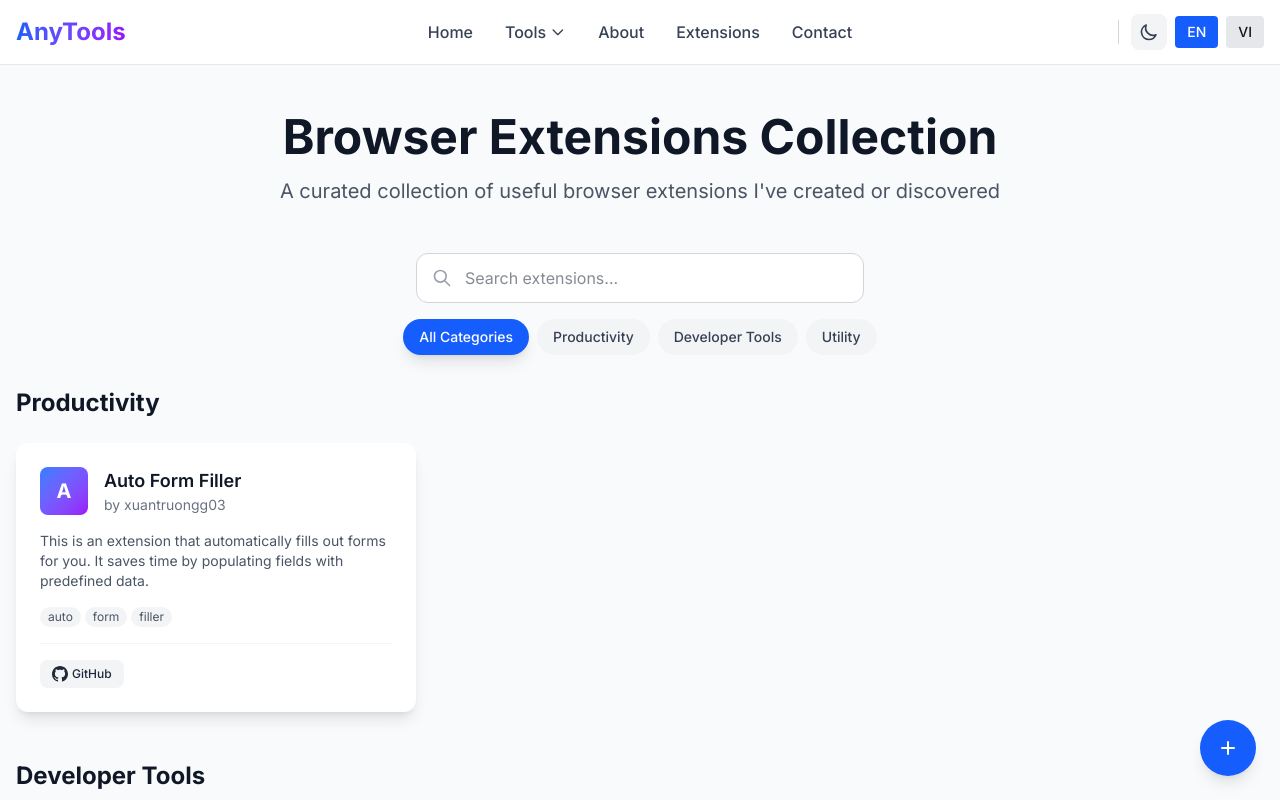
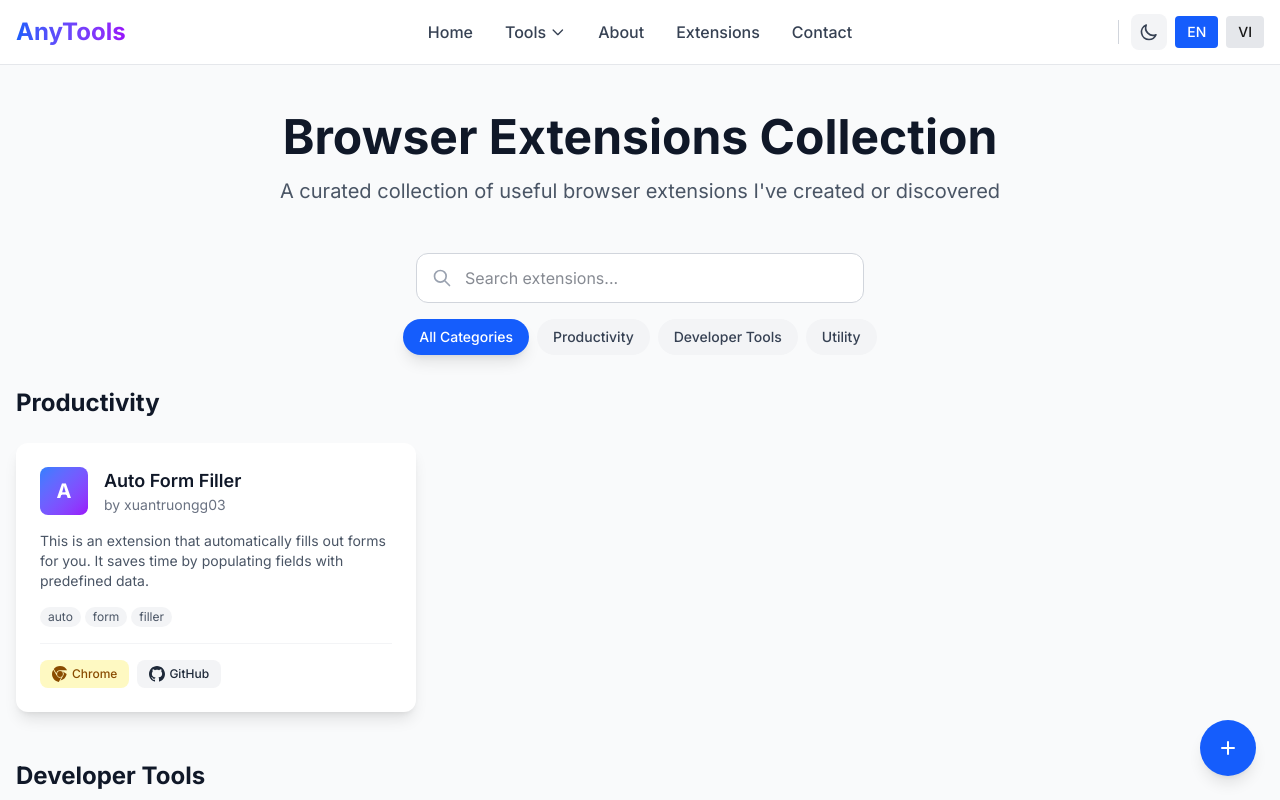
Before and after one commit to xuantruongg03/anytools, a Next.js app: page /en/browser-extensions in a window 1280 px wide. Shown: the top 800 px of the page. Built offline with nearby package versions, Linux system fonts and the light colour scheme.

Commit message:
add extension

```diff
--- a/src/constants/extensions.ts
+++ b/src/constants/extensions.ts
@@ -35,7 +35,7 @@ export const extensions: Extension[] = [
             vi: "Đây là một extension tự động điền các biểu mẫu cho bạn. Nó giúp tiết kiệm thời gian bằng cách điền các trường với dữ liệu đã được định nghĩa trước.",
         },
         category: "productivity",
-        chromeUrl: "",
+        chromeUrl: "https://chromewebstore.google.com/detail/auto-form-filler/ojdhfbmhdohbhfjcejdclcpbbhaggonc",
         githubUrl: "https://github.com/xuantruongg03/auto-form-filler-extension",
         author: "xuantruongg03",
         tags: ["auto", "form", "filler"],
```
